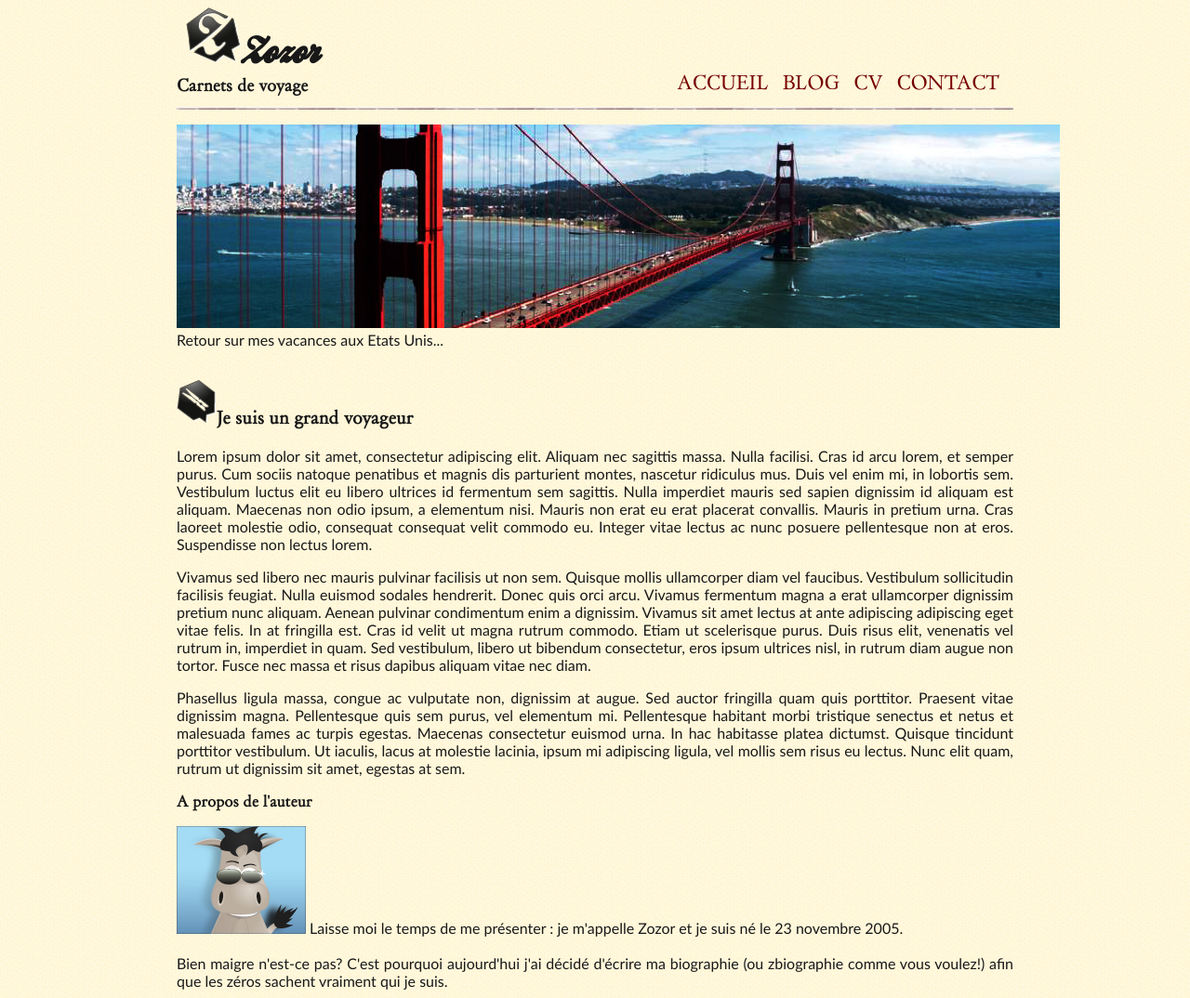
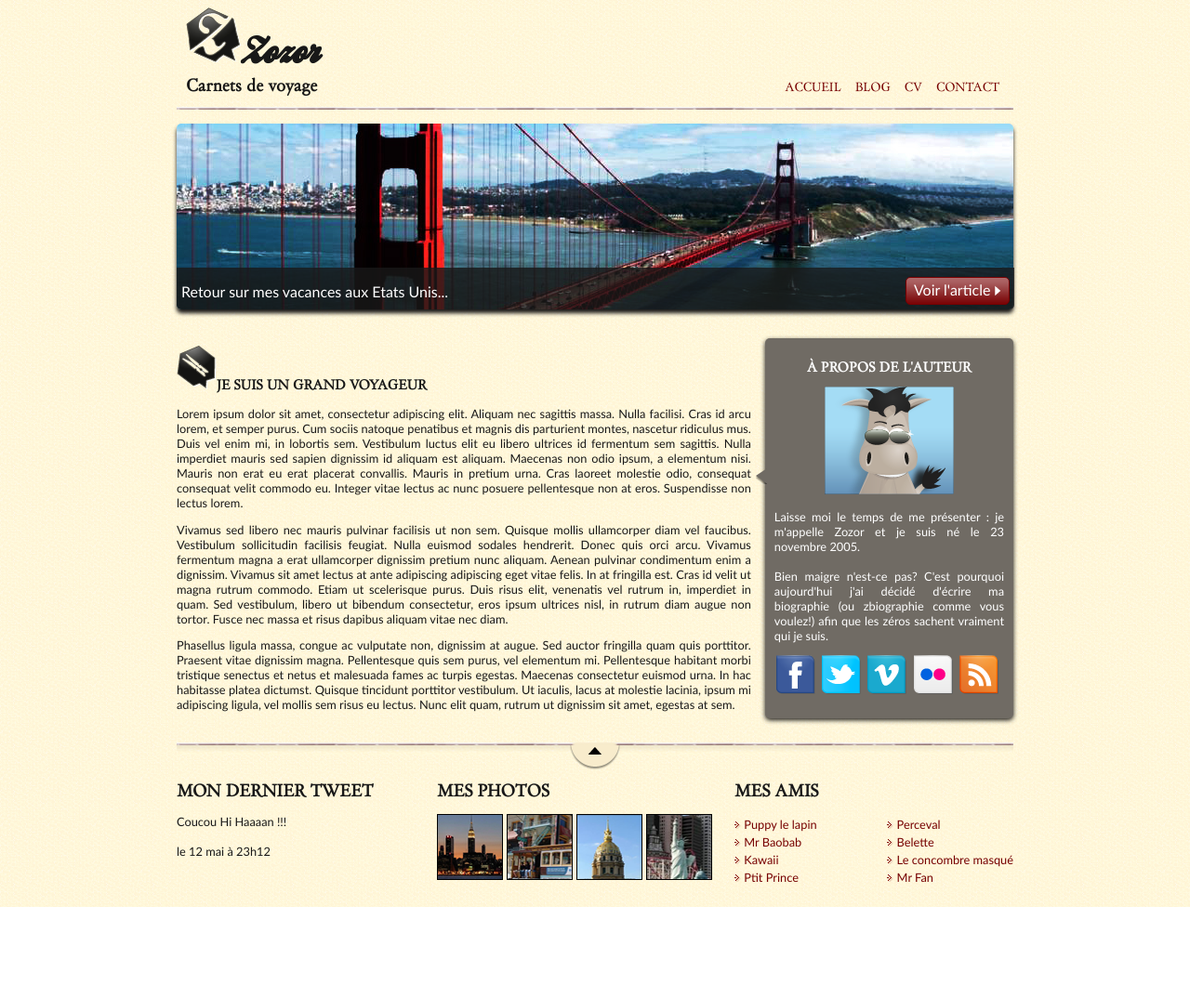
Before and after one commit to Dav-Yuko/zozorblog, a plain HTML site: page index.html in a window 1280 px wide. Shown: the top 1074 px of the page at 93% size. After the commit the page ends 976 px from the top, so only its background shows below. Drawn offline with Linux system fonts and the light colour scheme.

Commit message:
Mise en forme Section + insertion bulles et séparateurs

```diff
--- a/index.html
+++ b/index.html
@@ -16,7 +16,6 @@
                 </div>
                 <h2 class="dessous">Carnets de voyage</h2>
             </div>
-
             <nav>
                 <ul id="navigation">
                     <li class="element"><a href="#">ACCUEIL</a></li>
@@ -27,10 +26,12 @@
             </nav>
         </header>
         <div id="pont">
-            <p>
-                <img src=images\sanfrancisco.jpg alt="pnt_de_san_franciso" title="Pont de San-Francisco">
-                Retour sur mes vacances aux Etats Unis...
-            </p>
+            <div id="commentaire">
+                <p>Retour sur mes vacances aux Etats Unis...
+                    <a href="#" class="bouton_rouge">Voir l'article <img src="images/flecheblanchedroite.png"
+                            alt="" /></a>
+                </p>
+            </div>
         </div>
         <section>
             <article>
@@ -58,15 +59,18 @@
                     eu lectus. Nunc elit quam, rutrum ut dignissim sit amet, egestas at sem.</p>
             </article>
             <aside>
-
-                <h2>A propos de l'auteur</h2>
-                <p><img src=images\zozor_classe.png alt="idphoto">
+                <div id="bulle">
+                    <img src=images\bulle.png alt="bulle">
+                </div>
+                <h2>à propos de l'auteur</h2>
+                <p id="idphoto"><img src=images\zozor_classe.png alt="idphoto"></p>
+                <p>
                     Laisse moi le temps de me présenter : je m'appelle Zozor et je suis né le 23 novembre 2005.
                     <br /><br />
                     Bien maigre n'est-ce pas? C'est pourquoi aujourd'hui j'ai décidé d'écrire ma biographie (ou
-                    zbiographie comme vous voulez!) afin que les zéros sachent vraiment qui je suis.
+                    zbiographie comme vous voulez!) afin que les zéros sachent vraiment qui je suis.<br />
                 </p>
-                <p>
+                <p id="media">
                     <a href="#"><img src=images\facebook.png alt="facebook"></a>
                     <a href="#"><img src=images\twitter.png alt="twitter"></a>
                     <a href="#"><img src=images\vimeo.png alt="vimeo"></a>
@@ -79,7 +83,7 @@
             <div id="foot">
                 <div class="tweet">
                     <h2>MON DERNIER TWEET</h2>
-                    <p>Coucou Hi Haaaan<br/><br/>
+                    <p>Coucou Hi Haaaan !!!<br /><br />
                         le 12 mai à 23h12</p>
 
 
@@ -96,18 +100,18 @@
                     <div id="listamis">
                         <div class="list1">
                             <ul>
-                                <li><img src=images\ico_liensexterne.png><a href="#">Puppy le lapin</a></li>
-                                <li><img src=images\ico_liensexterne.png><a href="#">Mr Baobab</a></li>
-                                <li><img src=images\ico_liensexterne.png><a href="#">Kawaii</a></li>
-                                <li><img src=images\ico_liensexterne.png><a href="#">Ptit Prince</a></li>
+                                <li><img src=images\ico_liensexterne.png><a href="#"> Puppy le lapin</a></li>
+                                <li><img src=images\ico_liensexterne.png><a href="#"> Mr Baobab</a></li>
+                                <li><img src=images\ico_liensexterne.png><a href="#"> Kawaii</a></li>
+                                <li><img src=images\ico_liensexterne.png><a href="#"> Ptit Prince</a></li>
                             </ul>
                         </div>
                         <div class=list2>
                             <ul>
-                                <li><img src=images\ico_liensexterne.png><a href="#">Perceval</a></li>
-                                <li><img src=images\ico_liensexterne.png><a href="#">Belette</a></li>
-                                <li><img src=images\ico_liensexterne.png><a href="#">Le concombre masqué</a></li>
-                                <li><img src=images\ico_liensexterne.png><a href="#">Mr Fan</a></li>
+                                <li><img src=images\ico_liensexterne.png><a href="#"> Perceval</a></li>
+                                <li><img src=images\ico_liensexterne.png><a href="#"> Belette</a></li>
+                                <li><img src=images\ico_liensexterne.png><a href="#"> Le concombre masqué</a></li>
+                                <li><img src=images\ico_liensexterne.png><a href="#"> Mr Fan</a></li>
                             </ul>
                         </div>
                     </div>
--- a/styles.css
+++ b/styles.css
@@ -21,8 +21,7 @@
   font-weight: normal;
   font-style: normal;
 }
-#bloc_page
-{
+#bloc_page {
   width: 900px;
   margin: auto;
 }
@@ -32,26 +31,54 @@ header {
   justify-content: space-between;
   align-items: flex-end;
 }
-#titre{
+#titre {
   display: flex;
   flex-direction: column;
 }
-#logo{
-    flex-direction: row;
-    align-items: baseline;
+.imagezozor {
   margin-left: 0px;
   padding-left: 0px;
 }
 #pont {
-  display: flex;
+  margin-top: 15px;
+  height: 200px;
+  border-radius: 5px;
+  background: url("images/sanfrancisco.jpg") no-repeat;
+  position: relative;
+  box-shadow: 0px 4px 4px #1c1a19;
+  margin-bottom: 25px;
+}
+#commentaire {
+  background-color: rgba(24, 24, 24, 0.8);
+  bottom: 0;
+  border-radius: 0px 0px 5px 5px;
+  position: absolute;
+  height: 10%;
+  width: 99.5%;
+  padding-bottom: 25px;
+  padding-left: 5px;
+  color: white;
+}
+.bouton_rouge {
+  height: 25px;
+  position: absolute;
+  right: 5px;
+  bottom: 5px;
+  background: url("images/fond_degraderouge.png") repeat-x;
+  border: 1px solid #760001;
+  border-radius: 5px;
+  text-align: center;
+  padding: 3px 8px 0px 8px;
+  color: white;
+  text-decoration: none;
+}
+.bouton_rouge img {
+  border: 0;
 }
 body {
   background-image: url("images/fond_jaune.png");
   font-family: "Trebuchet MS", Arial, sans-serif;
   color: #181818;
-}
-.dessous {
-  clear: left;
 }
 .align {
   text-align: left;
@@ -73,11 +100,53 @@ nav a:hover {
   color: #760001;
   border-bottom: 3px solid #760001;
 }
-h1, h2 {
-  font-family: Dayrom;
+h1,
+h2 {
+  font-family: Dayrom, sans-serif;
+  font-size: 1.1em;
 }
-h2{
-  font-size: 1em;
+section h1 {
+  text-transform: uppercase;
+}
+section h2 {
+  text-transform: uppercase;
+}
+section {
+  display: flex;
+  justify-content: space-between;
+  margin-bottom: 20px;
+}
+#bulle {
+  position: absolute;
+  vertical-align: middle;
+  margin-top: 130px;
+  margin-left: -20px;
+}
+article {
+  flex: 3;
+  padding-right: 15px;
+  font-size: 0.8em;
+}
+aside {
+  flex: 1.2;
+  position: relative;
+  background-color: #706b64;
+  box-shadow: 0px 2px 5px #1c1a19;
+  border-radius: 5px;
+  padding: 10px;
+  color: white;
+  font-size: 0.8em;
+  text-align: center;
+  margin: auto;
+}
+#idphoto {
+  text-align: center;
+}
+#media {
+  text-align: center;
+}
+#media a {
+  padding-right: 4px;
 }
 p {
   text-align: justify;
@@ -90,7 +159,17 @@ header h1 {
 header h2 {
   font-family: Dayrom, serif;
   font-size: 1.1em;
+  margin-left: 10px;
   margin-top: 0px;
+}
+footer {
+  background: url("images/ico_top.png") no-repeat top center,
+    url("images/separateur.png") repeat-x top,
+    url("images/ombre.png") repeat-x top;
+  padding-top: 25px;
+}
+footer p {
+  font-size: 0.8em;
 }
 #foot {
   display: flex;
@@ -108,19 +187,20 @@ header h2 {
   display: flex;
   justify-content: space-between;
 }
-ul{
+ul {
   list-style-type: none;
   margin-left: 5px;
   padding-left: 5px;
   margin-top: 0px;
 }
-ul a{
+ul a {
   text-decoration: none;
   color: #760001;
+  font-size: 0.8em;
 }
-.photos img{
+.photos img {
   border: 1px solid black;
 }
-.titreamis{
+.titreamis {
   padding-left: 10px;
 }
```
Lines whose indentation alone changed are shown as unchanged.
